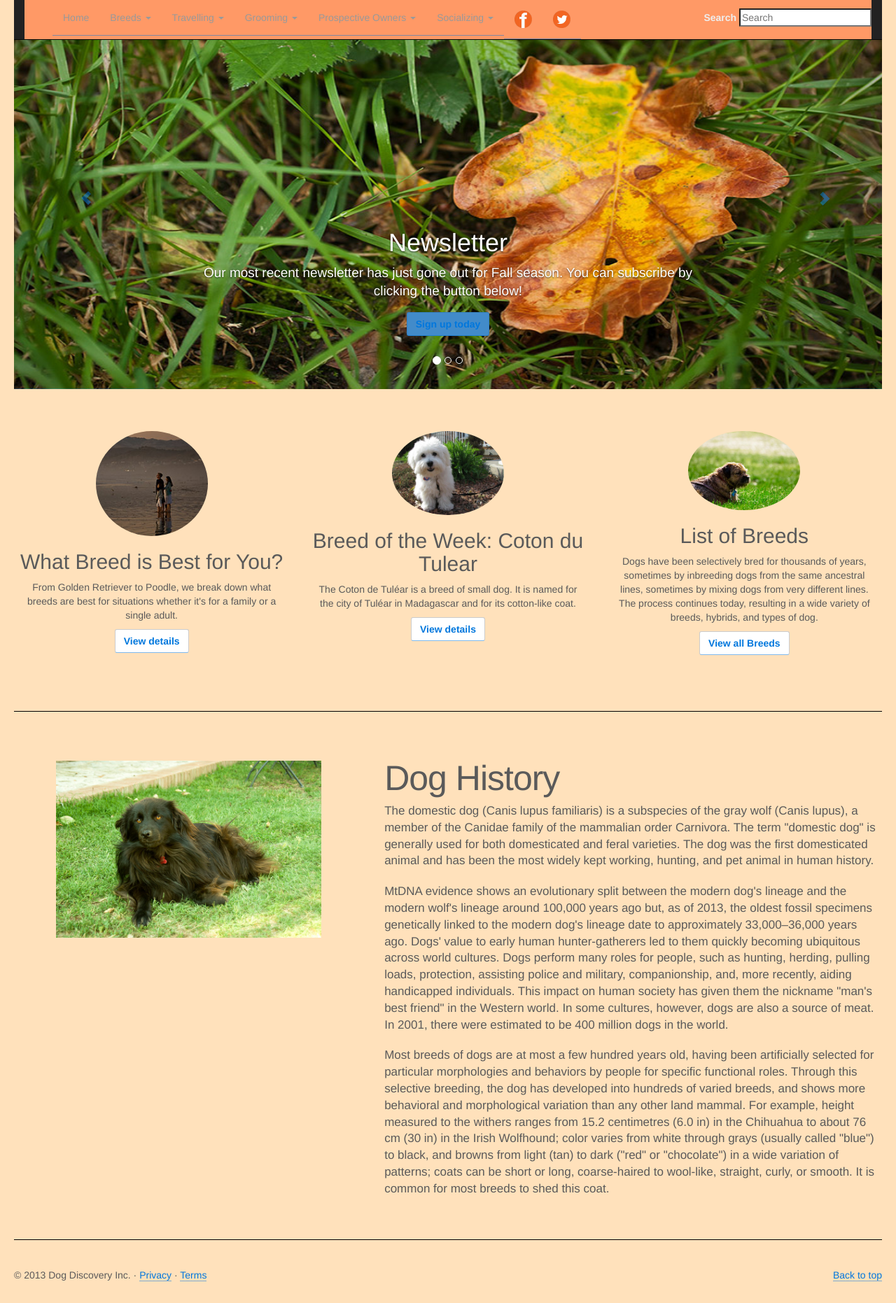
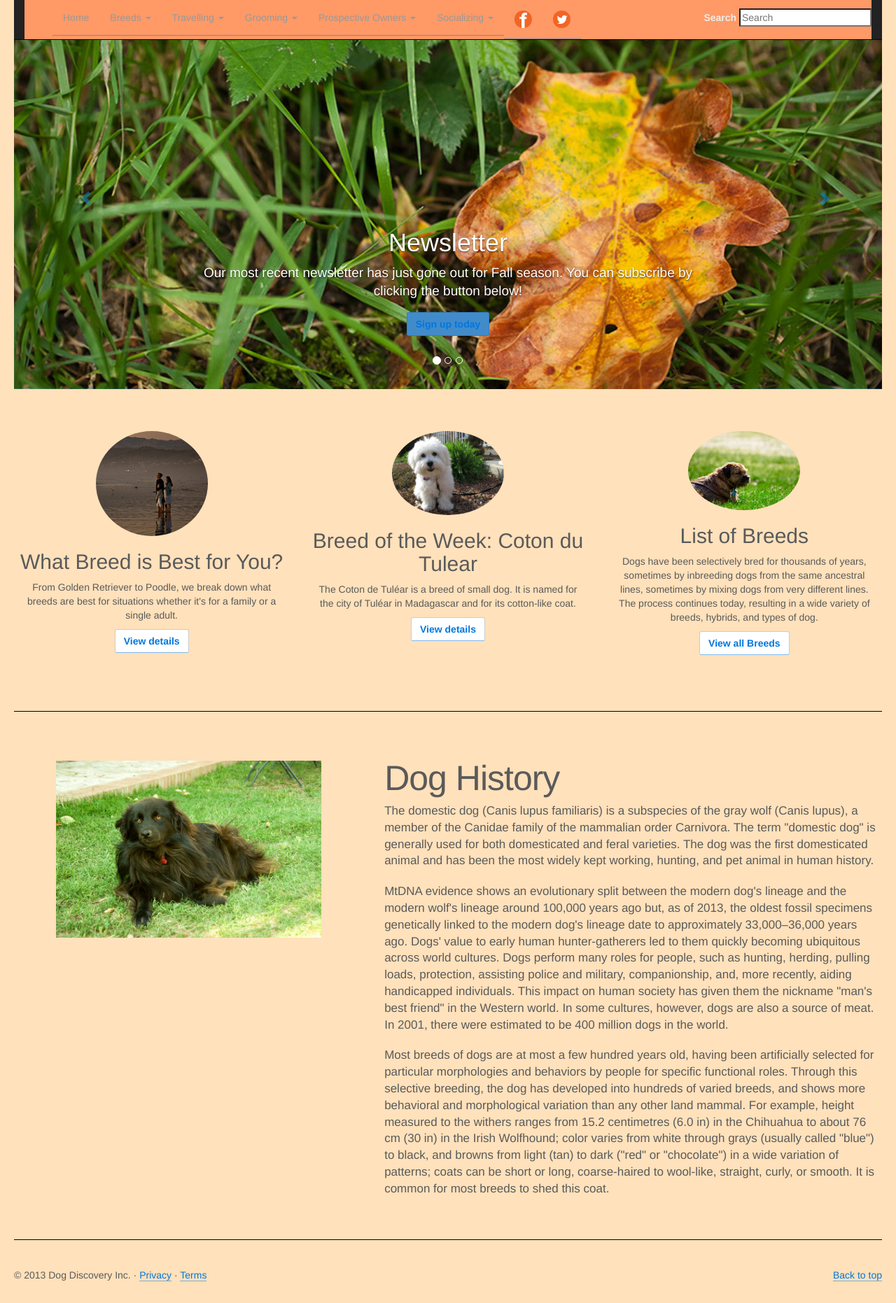
Before and after one commit to stephaniecsanky/large-data-website, a Jekyll site: the page built from index.html, in a window 1280 px wide. Shown: the whole page at 70% size. Built offline with Jekyll 4.4.1, drawn with Linux system fonts in a browser that asks for light colours.

Commit message:
Commented out specific height on carousel img

```diff
--- a/css/carousel.css
+++ b/css/carousel.css
@@ -50,7 +50,7 @@ body {
   top: 0;
   left: 0;
   min-width: 100%;
-  height: 100%;
+  /*height: 100px;*/
 }
 
 .carousel img {
```
